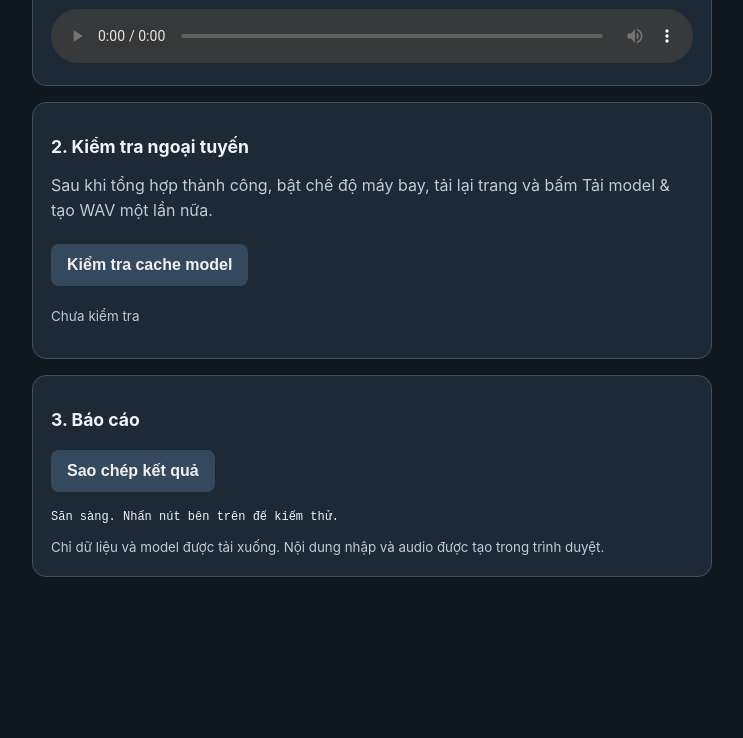
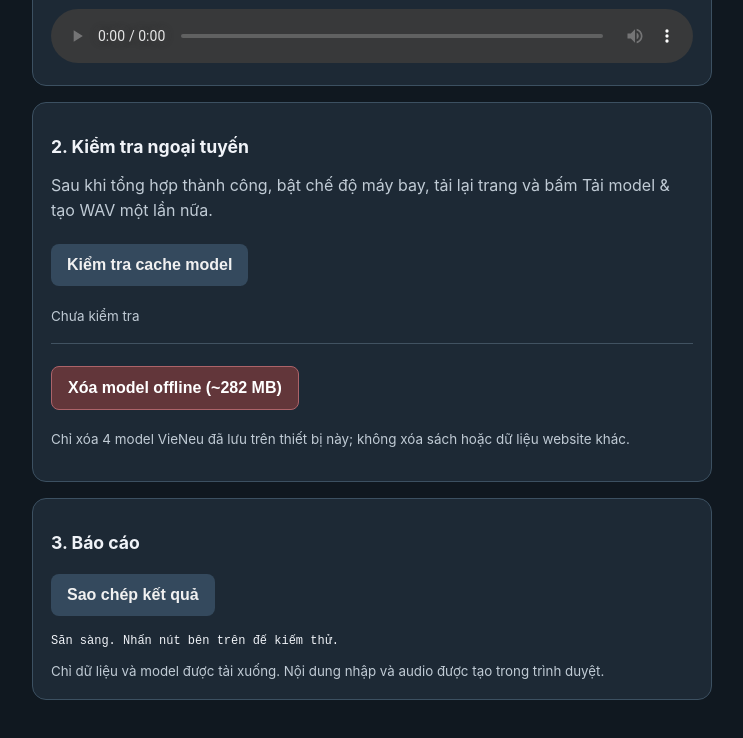
Before and after one commit to louisalviss/vbook-vieneu-ios14-test, a website built with Vite: page index.html in a window 1280 px wide. Shown: the part 583-1321 px from the top of the page, without its empty margins (268-1011 px from the left). Before the commit the page ends 1216 px from the top, so only its background shows below. Built offline with nearby package versions, Linux system fonts and the light colour scheme; what onnxruntime-web would draw is missing.

Commit message:
feat(vbook): add targeted offline model cache delete control

```diff
--- a/index.html
+++ b/index.html
@@ -13,6 +13,8 @@ textarea{box-sizing:border-box;width:100%;padding:12px;background:#111b25;color:
 button{background:#d8eafb;color:#102030;border:0;border-radius:8px;padding:12px 16px;font-size:1rem;font-weight:600;cursor:pointer;margin:6px 5px 6px 0}
 button.secondary{background:#34495d;color:#f1f1f1}
 button:disabled{opacity:.6;cursor:wait}
+button.danger{background:#62363a;color:#fff;border:1px solid #ac6369}
+#deleteResult{font-size:.84rem;white-space:pre-wrap;overflow-wrap:anywhere}
 .progress-box{background:#102635;border:1px solid #547b94;border-radius:12px;padding:14px;margin:12px 0;color:#eef8ff}
 .progress-box strong{display:block;font-size:1rem}
 .progress-box p{margin:8px 0;font-size:.9rem}
@@ -39,7 +41,10 @@ audio{width:100%}
 <article><h2>2. Kiểm tra ngoại tuyến</h2>
 <p>Sau khi tổng hợp thành công, bật chế độ máy bay, tải lại trang và bấm Tải model & tạo WAV một lần nữa.</p>
 <button class="secondary" id="offlineCheck">Kiểm tra cache model</button>
-<p id="checkResult">Chưa kiểm tra</p></article>
+<p id="checkResult">Chưa kiểm tra</p>
+<hr style="border:0;border-top:1px solid #415261;margin:16px 0">
+<button class="danger" id="deleteModels">Xóa model offline (~282 MB)</button>
+<p id="deleteResult" role="status" aria-live="polite">Chỉ xóa 4 model VieNeu đã lưu trên thiết bị này; không xóa sách hoặc dữ liệu website khác.</p></article>
 <article><h2>3. Báo cáo</h2><button class="secondary" id="copyReport">Sao chép kết quả</button>
 <pre id="log">Sẵn sàng. Nhấn nút bên trên để kiểm thử.</pre>
 <textarea rows="5" id="reportText" style="display:none"></textarea>
```
